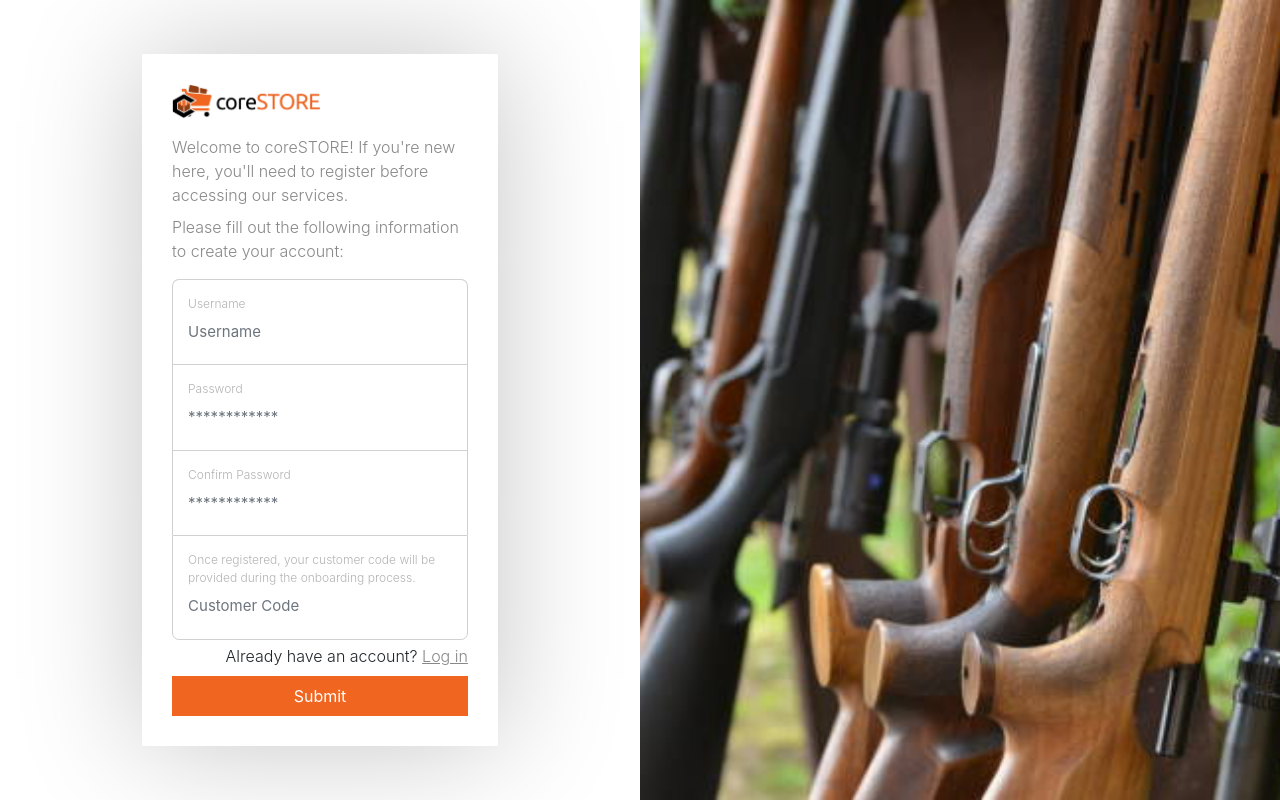
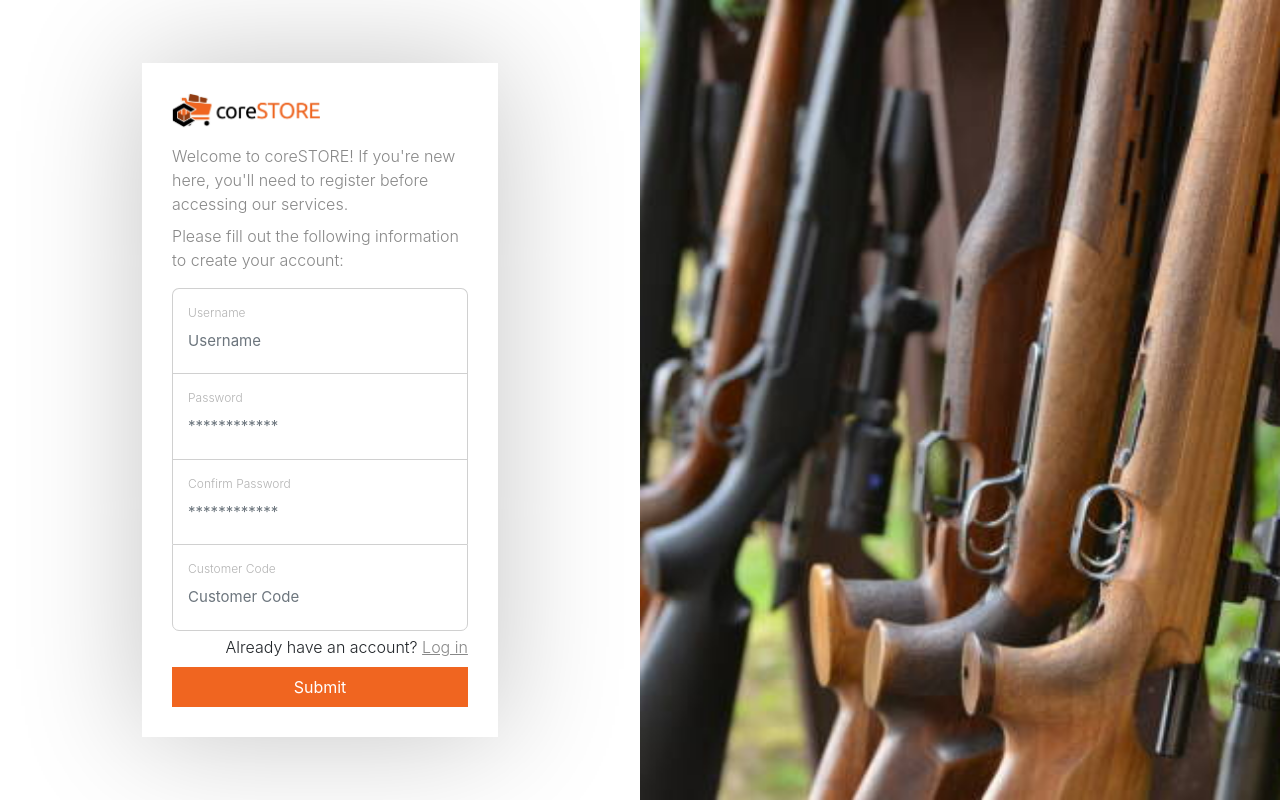
Before and after one commit to markkalalo/coreSTORE, a Vue app: page /registration in a window 1280 px wide. Built offline with nearby package versions, Linux system fonts and the light colour scheme.

Commit message:
Add readme

```diff
--- a/db.json
+++ b/db.json
@@ -3,12 +3,20 @@
     {
       "id": "1",
       "username": "admin1",
-      "password": "password1"
+      "password": "password1",
+      "customercode": "1234567890"
     },
     {
       "id": "2",
       "username": "admin2",
-      "password": "password2"
+      "password": "password2",
+      "customercode": "1234567890"
+    },
+    {
+      "id": "c64a",
+      "registrationusername": "asd",
+      "registrationpassword": "asd",
+      "customerCode": "asd"
     }
   ]
 }
--- a/src/views/RegistrationPage.vue
+++ b/src/views/RegistrationPage.vue
@@ -7,77 +7,45 @@
           <div class="row align-items-center justify-content-center">
             <div class="col-md-7">
 
-              <!-- <h3>Login to <strong>coreSTORE</strong></h3> -->
               <img class="mb-2" src="../assets/coreSTORE.jpeg" alt="corestore" width="50%">
               <p class="mb-2 mt-2">Welcome to coreSTORE! If you're new here, you'll need to register before accessing our services.</p>
               <p>Please fill out the following information to create your account:</p>
 
-              <!-- <p>To continue, login using your username and password.</p> -->
-              <form @submit.prevent="login">
+              <form @submit.prevent="register">
                 <div class="form-group first">
                   <label for="username">Username</label>
-                  <input type="text" class="form-control" placeholder="Username" v-model="username" required>
+                  <input type="text" class="form-control" placeholder="Username" v-model="registrationusername" required>
                 </div>
                 <div class="form-group last">
                   <label for="password">Password</label>
-                  <input type="password" class="form-control" placeholder="************" v-model="password" required>
+                  <input type="password" class="form-control" placeholder="************" v-model="registrationpassword" required>
                 </div>
                 <div class="form-group confirm">
-                  <label for="confirm-password">Confirm Password</label>
-                  <input type="password" class="form-control" placeholder="************" v-model="confirmpassword" required>
+                  <label for="confirmpassword">Confirm Password</label>
+                  <input type="password" class="form-control" placeholder="************" v-model="confirmPassword" required>
                 </div>
                 <div class="form-group customercode mb-1">
-                  <label for="customer-code">Once registered, your customer code will be provided during the onboarding process.</label>
-                  <input type="text" class="form-control" placeholder="Customer Code" v-model="customercode" required>
+                  <label for="customer-code">Customer Code</label>
+                  <input type="text" class="form-control" placeholder="Customer Code" v-model="customerCode" required>
                 </div>
                 <div class="d-flex mb-2 mb-0 align-items-center">
-
                   <span class="ml-auto">Already have an account? <router-link to="/" class="forgot-pass">Log in</router-link></span>
                 </div>
-                <!-- <button type="submit" class="btn btn-block btn-primary">Log In</button> -->
                 <ButtonComponent primary to>Submit</ButtonComponent>
                 <!-- Display error message -->
-              <p v-if="errorMessage" class="error-message text-center">{{ errorMessage }}</p>
+                <p v-if="errorMessage" class="error-message text-center">{{ errorMessage }}</p>
               </form>
-
             </div>
-
           </div>
-
         </div>
       </div>
     </div>
   </template>
 
-  <!-- BELOW IS THE CODE THAT UTILIZES AXIOS TO INTERACT WITH A FAKE RESTFUL API -->
-  <!-- Follow the steps below to install Axios and set up the fake API using JSON Server -->
-
-  <!-- Step 1: Install Axios -->
-  <!-- Open your terminal or command prompt and navigate to the current directory of your project -->
-  <!-- Run the following command to install Axios: -->
-  <!-- npm install axios -->
-
-  <!-- Step 2: Set up the Fake API using JSON Server -->
-  <!-- JSON Server allows you to quickly create a RESTful API with fake data for testing and prototyping -->
-
-  <!-- a. Install JSON Server globally (if not already installed) -->
-  <!-- Run the following command in your terminal: -->
-  <!-- npm install -g json-server -->
-
-  <!-- b. Create a db.json file in the root directory of your project -->
-  <!-- Define the structure of your fake data in this file -->
-
-  <!-- c. Start JSON Server and watch the db.json file for changes -->
-  <!-- Run the following command in your terminal: -->
-  <!-- npx json-server --watch db.json -->
-
-  <!-- Now, you have successfully set up Axios to interact with your fake RESTful API using JSON Server -->
-
   <script>
   import ButtonComponent from '../components/ButtonComponent.vue';
-  // import axios from 'axios';
+  import AxiosInstance from '../api/axiosInstance';
   import router from '../router';
-  import AxiosInstance from '../api/axiosInstance'
 
   export default {
     name: 'RegistrationPage',
@@ -86,31 +54,30 @@
     },
     data() {
       return {
-        username: '',
-        password: '',
-        confirmpassword: '',
-        errorMessage: ""
+        registrationusername: '',
+        registrationpassword: '',
+        confirmPassword: '',
+        customerCode: '',
+        errorMessage: ''
       };
     },
     methods: {
-      async login() {
+      async register() {
         try {
-          // const RESTapiUrl = 'http://localhost:3000/users'; // npx json-server --watch db.json
-          const response = await AxiosInstance.get("/users");
-          const users = response.data;
-          const matchedUser = users.find(user => user.username === this.username && user.password === this.password);
-
-          if (matchedUser) {
-            router.push('/dashboard');
-          } else {
-            this.errorMessage = 'Invalid username or password.';
-            // Clear error message after 3 seconds
-            setTimeout(() => {
-              this.errorMessage = '';
-            }, 3000);
+          if (this.registrationpassword !== this.confirmPassword) {
+            this.errorMessage = 'Passwords do not match.';
+            return;
           }
+          const newUser = {
+            registrationusername: this.registrationusername,
+            registrationpassword: this.registrationpassword,
+            customerCode: this.customerCode
+          };
+          await AxiosInstance.post("/users", newUser);
+          router.push('/login');
         } catch (error) {
-          console.error('Error fetching users from db.json:', error);
+          console.error('Error registering user:', error);
+          this.errorMessage = 'An error occurred during registration.';
         }
       }
     }
```
Also changed, not shown: 1 other file (tests, documents, lock files or other folders).
